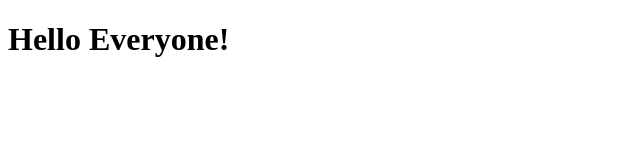
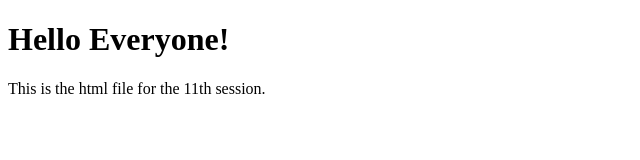
Before and after one commit to KioKataoka/git-practice, a plain HTML site: page index.html in a window 1280 px wide. Shown: the whole page, without its empty margins (0-640 px from the left). Drawn offline with Linux system fonts and the light colour scheme.

Commit message:
チェックポイント52

```diff
--- a/index.html
+++ b/index.html
@@ -7,5 +7,6 @@
 </head>
 <body>
     <h1>Hello Everyone!</h1>
+    <p>This is the html file for the 11th session.</p>
 </body>
 </html>
--- /dev/null
+++ b/index.js
@@ -0,0 +1 @@
+console.log("Hello World");
```
